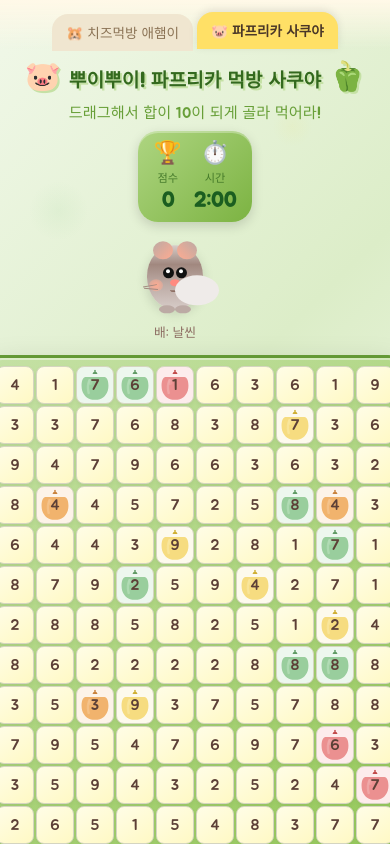
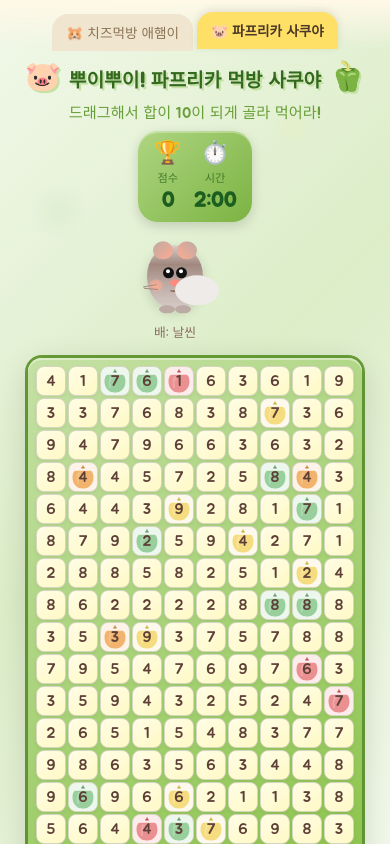
Before and after one commit to booy1004/hamchichu, a React (Vite) app: page / in a window 390 px wide. Shown: the top 844 px of the page. Built offline with nearby package versions, Linux system fonts and the light colour scheme.

Commit message:
fix: 모바일 들썩거림 방지 + 보드 크기 원복
- overflow:hidden + 100dvh로 주소창 리사이즈 방지
- min-width/min-height 제거 (모바일 셀 크기 원복)

```diff
--- a/src/games/guinea/guinea.css
+++ b/src/games/guinea/guinea.css
@@ -7,6 +7,8 @@
   padding: 12px;
   position: relative;
   min-height: 100vh;
+  min-height: 100dvh;
+  overflow: hidden;
   font-family: 'Jua', sans-serif;
   color: #3E2723;
 }
@@ -99,7 +101,6 @@
 /* 셀 */
 .gp-cell {
   width: 38px; height: 38px;
-  min-width: 38px; min-height: 38px;
   border-radius: 8px;
   display: flex; align-items: center; justify-content: center;
   position: relative; cursor: pointer;
```
